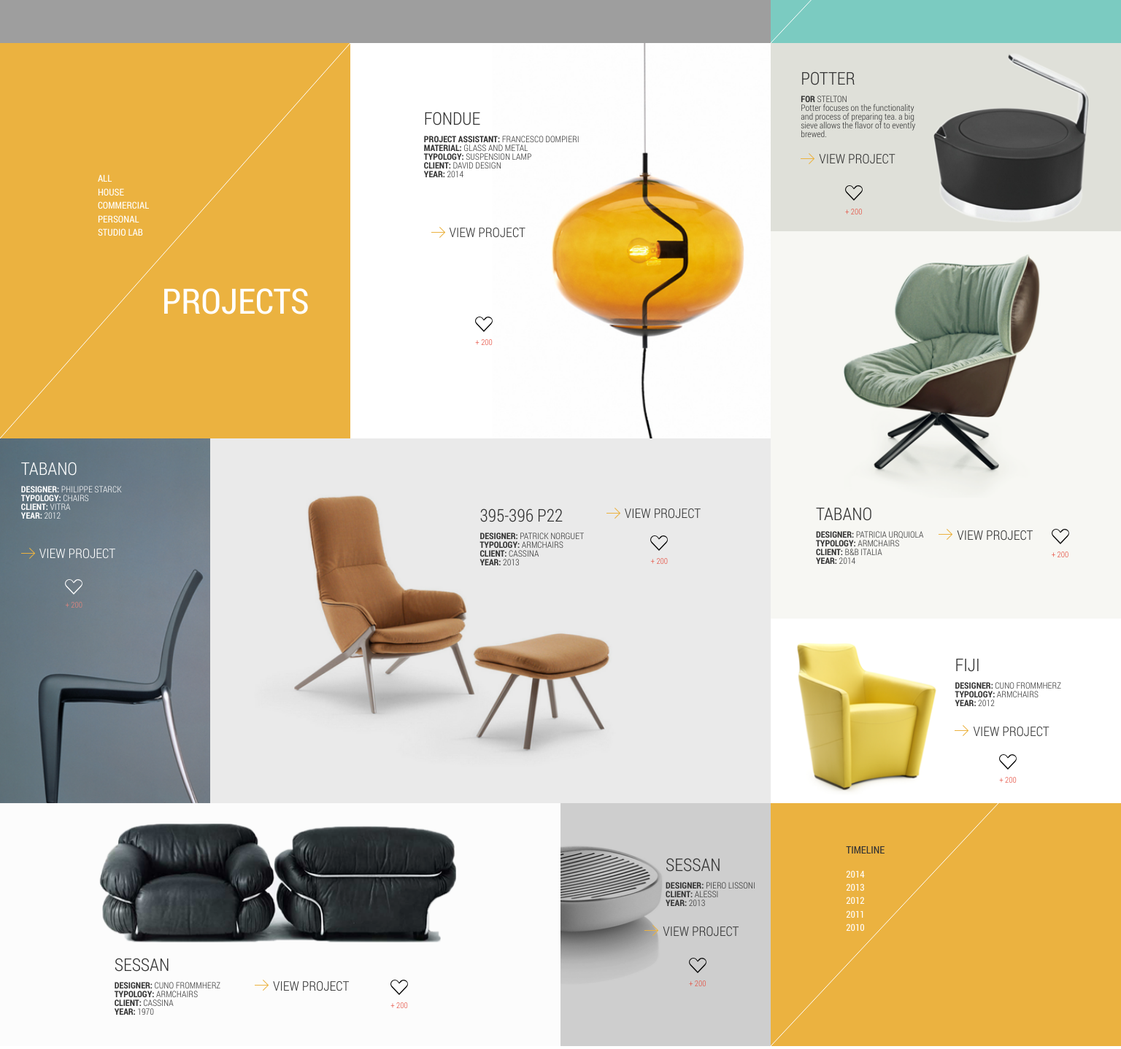
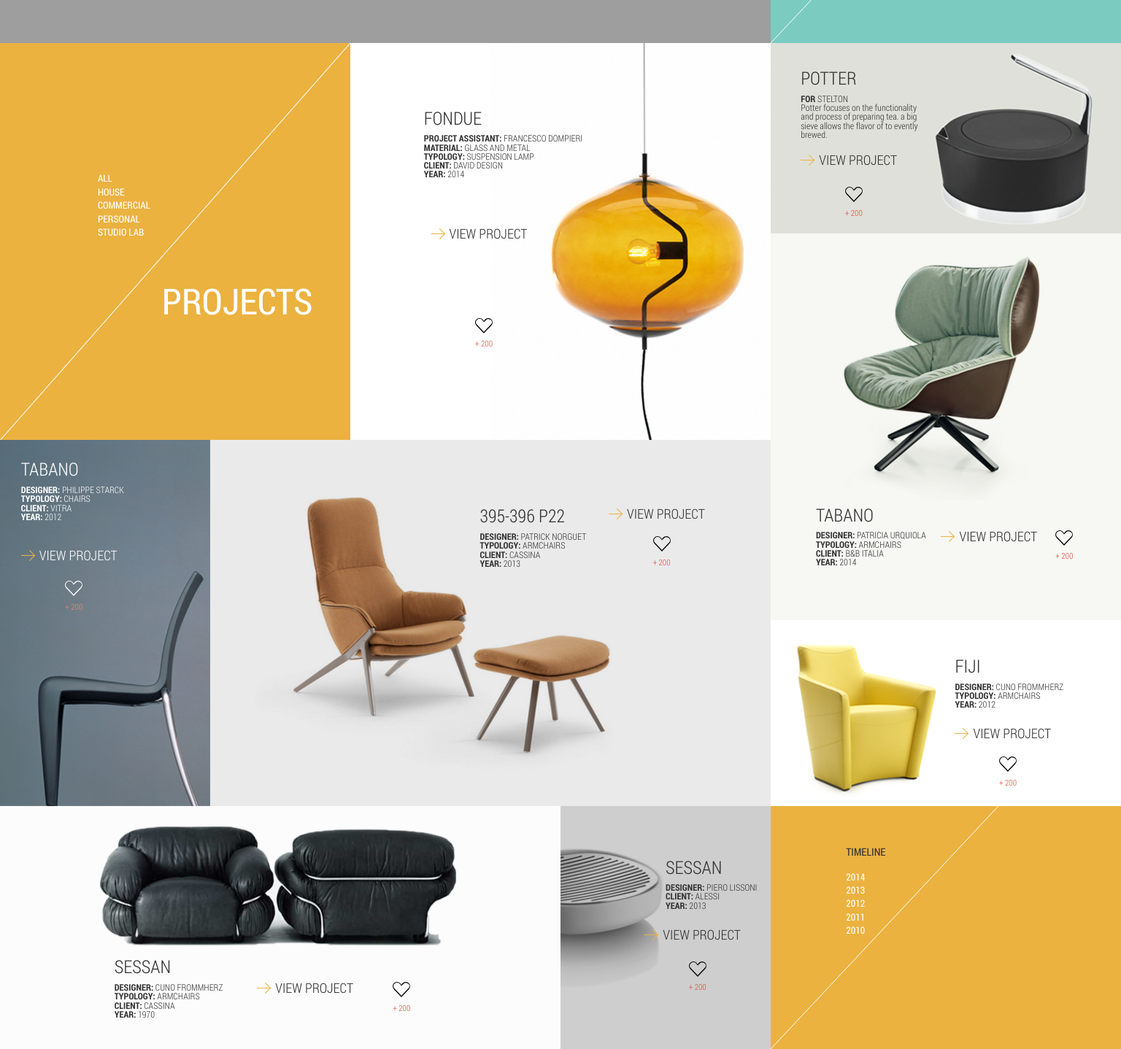
Before and after one commit to dvornicked/DSGN-HomePage, a website: page index.html in a window 1536 px wide. Shown: the part 452-1890 px from the top of the page at 73% size. Drawn offline with nearby package versions, Linux system fonts and the light colour scheme; files that its build step writes are made by us from their sources; grey boxes are pictures that could not be loaded; files whose address does not match are found by name.

Commit message:
Empowerment: projects - Typography

```diff
--- a/sass/blocks/like.scss
+++ b/sass/blocks/like.scss
@@ -24,5 +24,9 @@
         line-height: 1.091;
         display: block;
         margin: 5px 0 0 0;
+
+        @media (min-width: 1500px) {
+            @include dynamicText(68.75%, 22, 11, 1500px, 3000, 1500)
+        }
     }
 }
--- a/sass/blocks/links.scss
+++ b/sass/blocks/links.scss
@@ -12,6 +12,10 @@
         padding-left: 25px;
         transition: color 500ms;
 
+        @media (min-width: 1500px) {
+            @include dynamicText(81.25%, 26, 13, 1500px, 3000, 1500)
+        }
+
         &:hover {
             color: $black;
             background: url('../img/arrow.svg') left center no-repeat;
--- a/sass/blocks/projects.scss
+++ b/sass/blocks/projects.scss
@@ -40,6 +40,10 @@ $bg-nine: #cecece;
                 font-weight: normal;
                 line-height: 1;
                 margin: 12.9% 0 34.4% 46.2%;
+
+                @media (min-width: 1500px) {
+                    @include dynamicText(300%, 96, 48, 1500px, 3000, 1500)
+                }
             }
         }
         &_two {
@@ -47,6 +51,10 @@ $bg-nine: #cecece;
             grid-row: span 2;
             background: url('../img/image2.png') right top no-repeat $white;
             background-size: cover;
+
+            @media (min-resolution: 2dppx), (min-width: 1500px) {
+                background-image: url('../../img/image2-2x.png');
+            }
 
             .projects__info {
                 margin-left: 17.5%;
@@ -63,6 +71,10 @@ $bg-nine: #cecece;
             grid-row: span 1;
             background: url('../img/image3.png') left center no-repeat $bg-three;
             background-size: cover;
+
+            @media (min-resolution: 2dppx), (min-width: 1500px) {
+                background-image: url('../../img/image3-2x.png');
+            }
 
             .projects__like {
                 margin-top: 5.8%;
@@ -91,6 +103,10 @@ $bg-nine: #cecece;
             padding-top: 78%;
             display: flex;
 
+            @media (min-resolution: 2dppx), (min-width: 1500px) {
+                background-image: url('../../img/image4-2x.png');
+            }
+
             .projects__counter {
                 display: flex;
                 align-items: flex-start;
@@ -112,6 +128,10 @@ $bg-nine: #cecece;
             grid-row: span 2;
             background: url('../img/image5.png') center top no-repeat;
             background-size: cover;
+
+            @media (min-resolution: 2dppx), (min-width: 1500px) {
+                background-image: url('../../img/image5-2x.png');
+            }
 
             .projects__like {
                 margin-top: 9.2%;
@@ -152,6 +172,10 @@ $bg-nine: #cecece;
             background-size: cover;
             display: flex;
 
+            @media (min-resolution: 2dppx), (min-width: 1500px) {
+                background-image: url('../../img/image6-2x.png');
+            }
+
             .projects__info {
                 margin-left: 48.1%;
                 margin-top: 12.1%;
@@ -173,6 +197,10 @@ $bg-nine: #cecece;
             background: url('../img/image7.png') left top no-repeat $white;
             background-size: 100%;
 
+            @media (min-resolution: 2dppx), (min-width: 1500px) {
+                background-image: url('../../img/image7-2x.png');
+            }
+
             .projects__info {
                 margin-left: 52.6%;
                 margin-top: 10.7%;
@@ -193,6 +221,10 @@ $bg-nine: #cecece;
             background-size: 100%;
             display: flex;
             padding-top: 27.2%;
+
+            @media (min-resolution: 2dppx), (min-width: 1500px) {
+                background-image: url('../../img/image8-2x.png');
+            }
 
             .projects__info {
                 margin-left: 20.4%;
@@ -218,6 +250,10 @@ $bg-nine: #cecece;
             grid-row: span 1;
             background: url('../img/image9.png') left top no-repeat $bg-nine;
             background-size: 100%;
+
+            @media (min-resolution: 2dppx), (min-width: 1500px) {
+                background-image: url('../../img/image9-2x.png');
+            }
 
             .projects__info {
                 margin-left: 50%;
@@ -265,6 +301,10 @@ $bg-nine: #cecece;
         line-height: 1;
         font-weight: normal;
         margin: 0 0 10px 0;
+
+        @media (min-width: 1500px) {
+            @include dynamicText(150%, 48, 24, 1500px, 3000, 1500)
+        }
     }
     &__desc {
         font-size: 12px;
@@ -273,6 +313,10 @@ $bg-nine: #cecece;
         text-transform: uppercase;
         line-height: 1;
         margin: 0;
+
+        @media (min-width: 1500px) {
+            @include dynamicText(75%, 24, 12, 1500px, 3000, 1500)
+        }
 
         &_lowercase {
             text-transform: initial;
@@ -294,6 +338,11 @@ $bg-nine: #cecece;
         padding-left: 25px;
         padding-right: 25px;
         text-decoration: none;
+
+        @media (min-width: 1500px) {
+            @include dynamicText(112.5%, 36, 18, 1500px, 3000, 1500)
+        }
+
         span {
             border-bottom: 1px solid transparent;
             transition: border-color 500ms;
@@ -317,5 +366,9 @@ $bg-nine: #cecece;
         margin-bottom: 0;
         margin-left: 21.5%;
         margin-top: 11.8%;
+
+        @media (min-width: 1500px) {
+            @include dynamicText(87.5%, 28, 14, 1500px, 3000, 1500)
+        }
     }
 }
```
Also changed, not shown: build/css/style.min.css, 1 other file.
